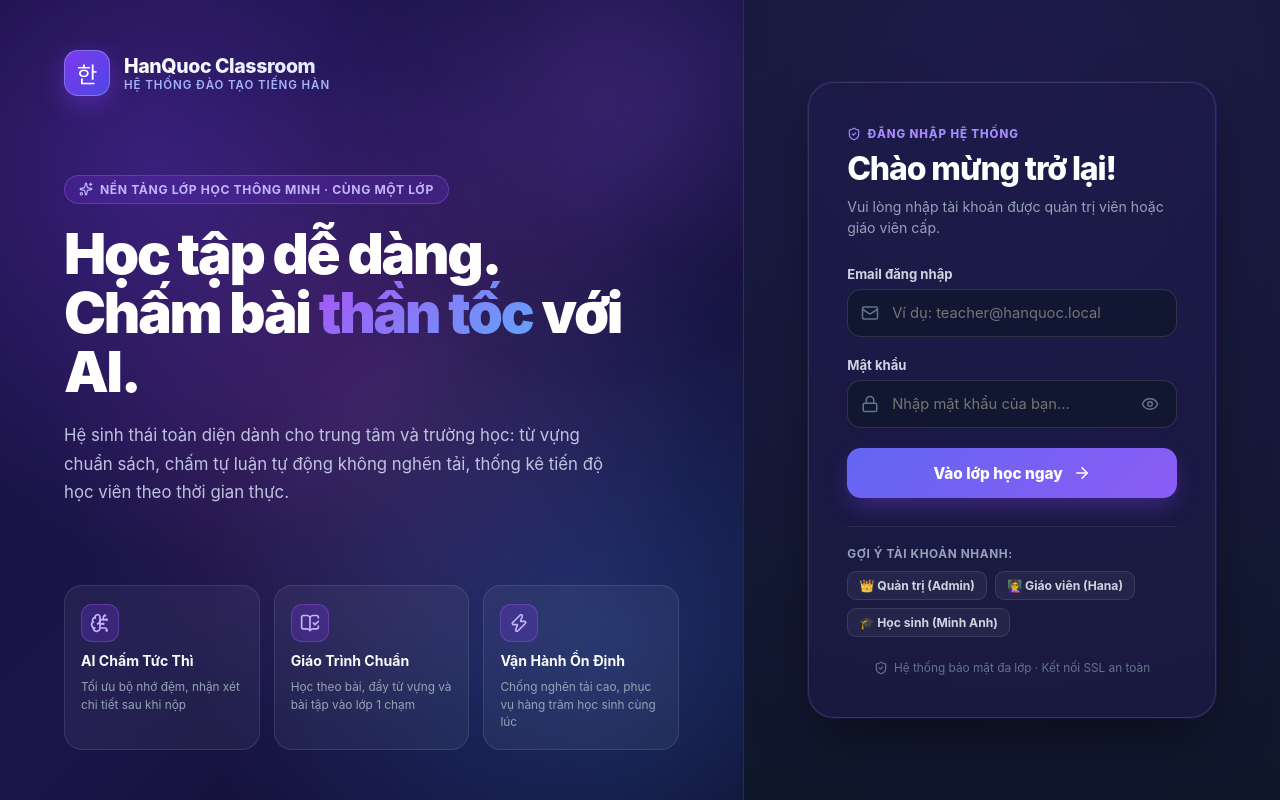
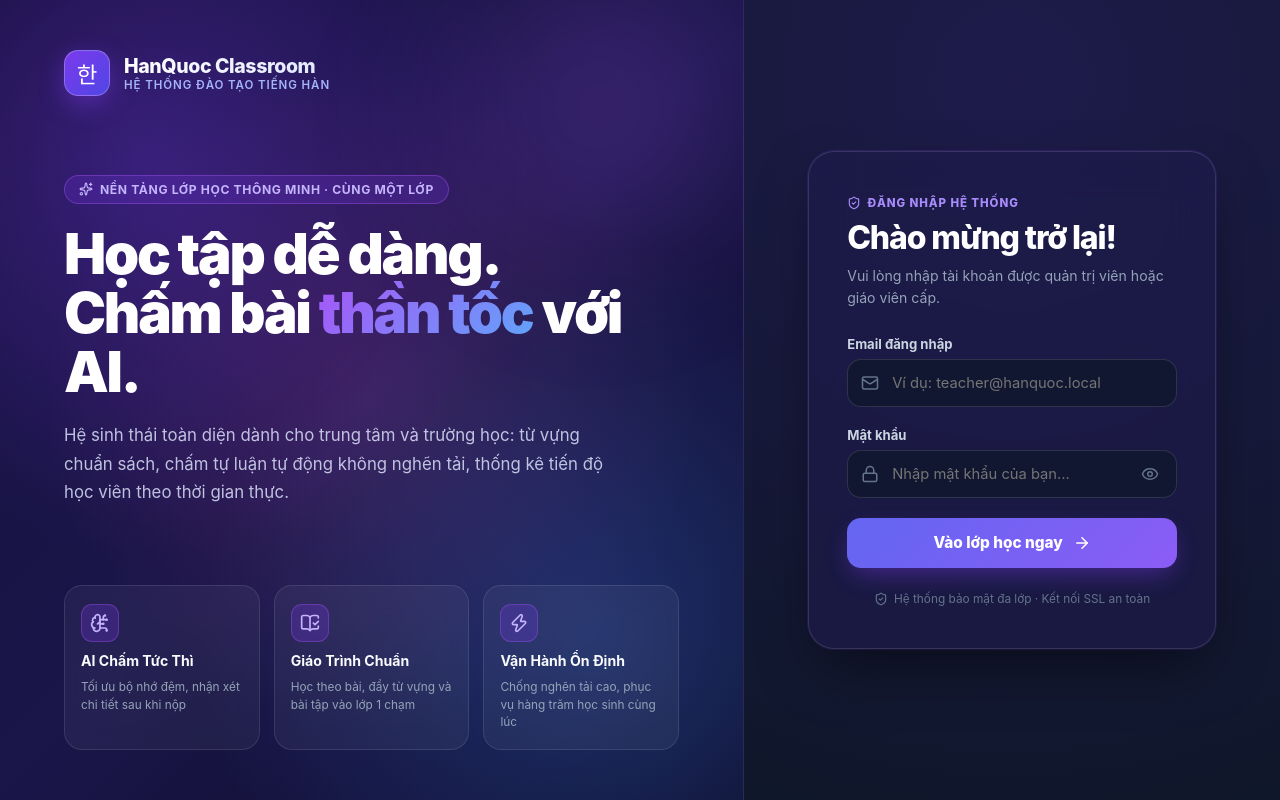
Before and after one commit to hoanghieu24/AppKorea, a React (Vite) app in the folder frontend/: page /login in a window 1280 px wide. Built offline with nearby package versions, Linux system fonts and the light colour scheme; no server answers.

Commit message:
style: remove quick account suggestions from login form

```diff
--- a/frontend/src/pages/LoginPage.css
+++ b/frontend/src/pages/LoginPage.css
@@ -441,53 +441,6 @@
   animation: successPulse 1s ease-in-out infinite;
 }
 
-/* Quick Role Switcher for test/demo */
-.login-demo-helper {
-  margin-top: 28px;
-  padding-top: 20px;
-  border-top: 1px solid rgba(255, 255, 255, 0.08);
-  display: flex;
-  flex-direction: column;
-  gap: 10px;
-}
-
-.login-demo-header {
-  display: flex;
-  align-items: center;
-  justify-content: space-between;
-  color: #94a3b8;
-  font-size: 0.74rem;
-  font-weight: 700;
-  text-transform: uppercase;
-  letter-spacing: 0.05em;
-}
-
-.login-demo-badges {
-  display: flex;
-  gap: 8px;
-  flex-wrap: wrap;
-}
-
-.demo-chip {
-  padding: 6px 11px;
-  border-radius: 9px;
-  background: rgba(255, 255, 255, 0.05);
-  border: 1px solid rgba(255, 255, 255, 0.1);
-  color: #cbd5e1;
-  font-size: 0.76rem;
-  font-weight: 700;
-  cursor: pointer;
-  transition: all 0.2s ease;
-  font-family: inherit;
-}
-
-.demo-chip:hover {
-  background: rgba(124, 58, 237, 0.25);
-  border-color: rgba(168, 85, 247, 0.4);
-  color: #ffffff;
-  transform: translateY(-1px);
-}
-
 /* Security Note */
 .login-footer-note {
   margin-top: 24px;
--- a/frontend/src/pages/LoginPage.jsx
+++ b/frontend/src/pages/LoginPage.jsx
@@ -147,13 +147,6 @@ export default function LoginPage({ onLogin }) {
       setShake(true);
       setTimeout(() => setShake(false), 500);
     }
-  };
-
-  const fillDemo = (demoEmail, demoRole) => {
-    setEmail(demoEmail);
-    setError('');
-    const inputPass = document.getElementById('login-password-input');
-    if (inputPass) inputPass.focus();
   };
 
   return (
@@ -314,36 +307,6 @@ export default function LoginPage({ onLogin }) {
             )}
           </button>
 
-          {/* Hộp hỗ trợ điền nhanh cho quản trị & kiểm thử */}
-          <div className="login-demo-helper">
-            <div className="login-demo-header">
-              <span>Gợi ý tài khoản nhanh:</span>
-            </div>
-            <div className="login-demo-badges">
-              <button
-                type="button"
-                className="demo-chip"
-                onClick={() => fillDemo('admin@hanquoc.local', 'Admin')}
-              >
-                👑 Quản trị (Admin)
-              </button>
-              <button
-                type="button"
-                className="demo-chip"
-                onClick={() => fillDemo('teacher@hanquoc.local', 'Giáo viên')}
-              >
-                👩‍🏫 Giáo viên (Hana)
-              </button>
-              <button
-                type="button"
-                className="demo-chip"
-                onClick={() => fillDemo('student@hanquoc.local', 'Học sinh')}
-              >
-                🎓 Học sinh (Minh Anh)
-              </button>
-            </div>
-          </div>
-
           <div className="login-footer-note">
             <ShieldCheck size={14} />
             <span>Hệ thống bảo mật đa lớp · Kết nối SSL an toàn</span>
```
